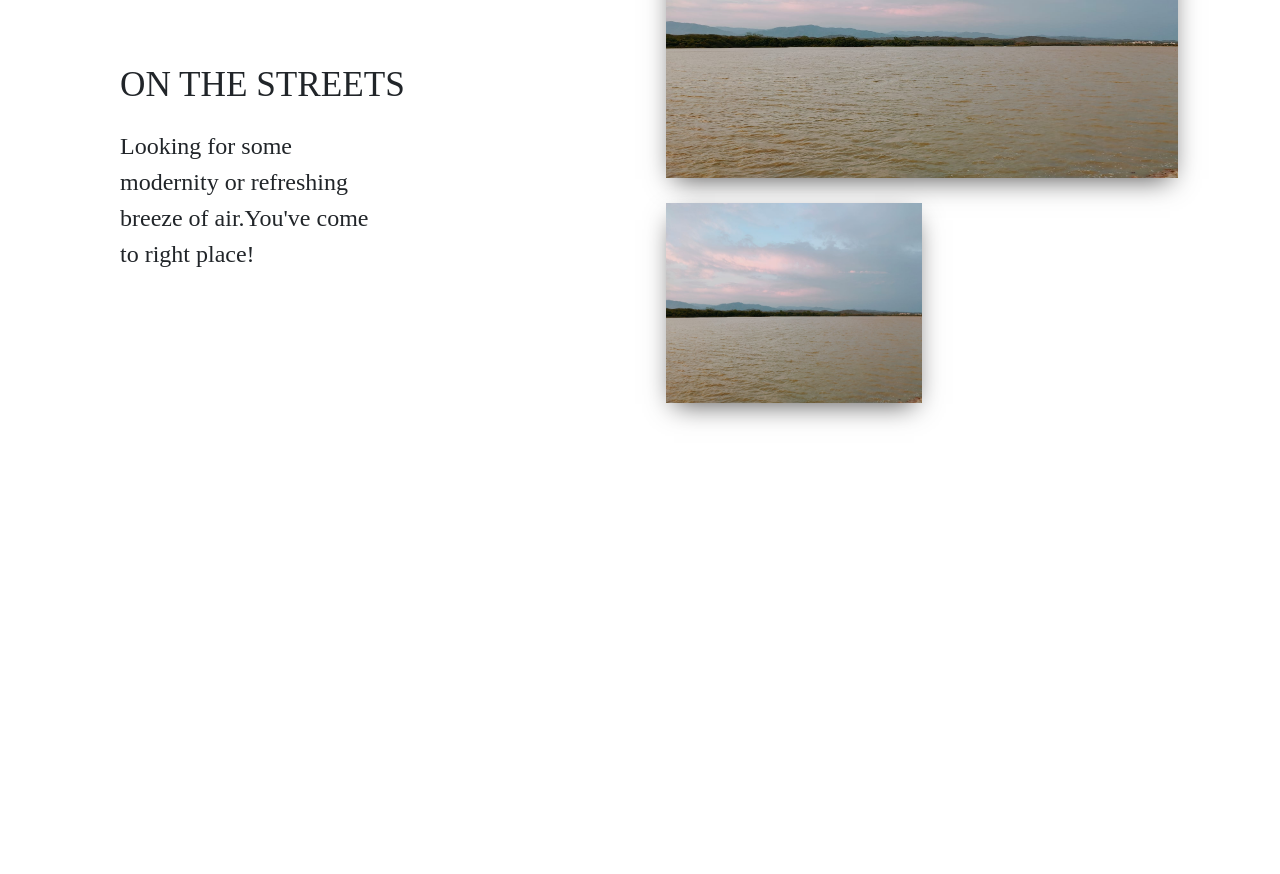
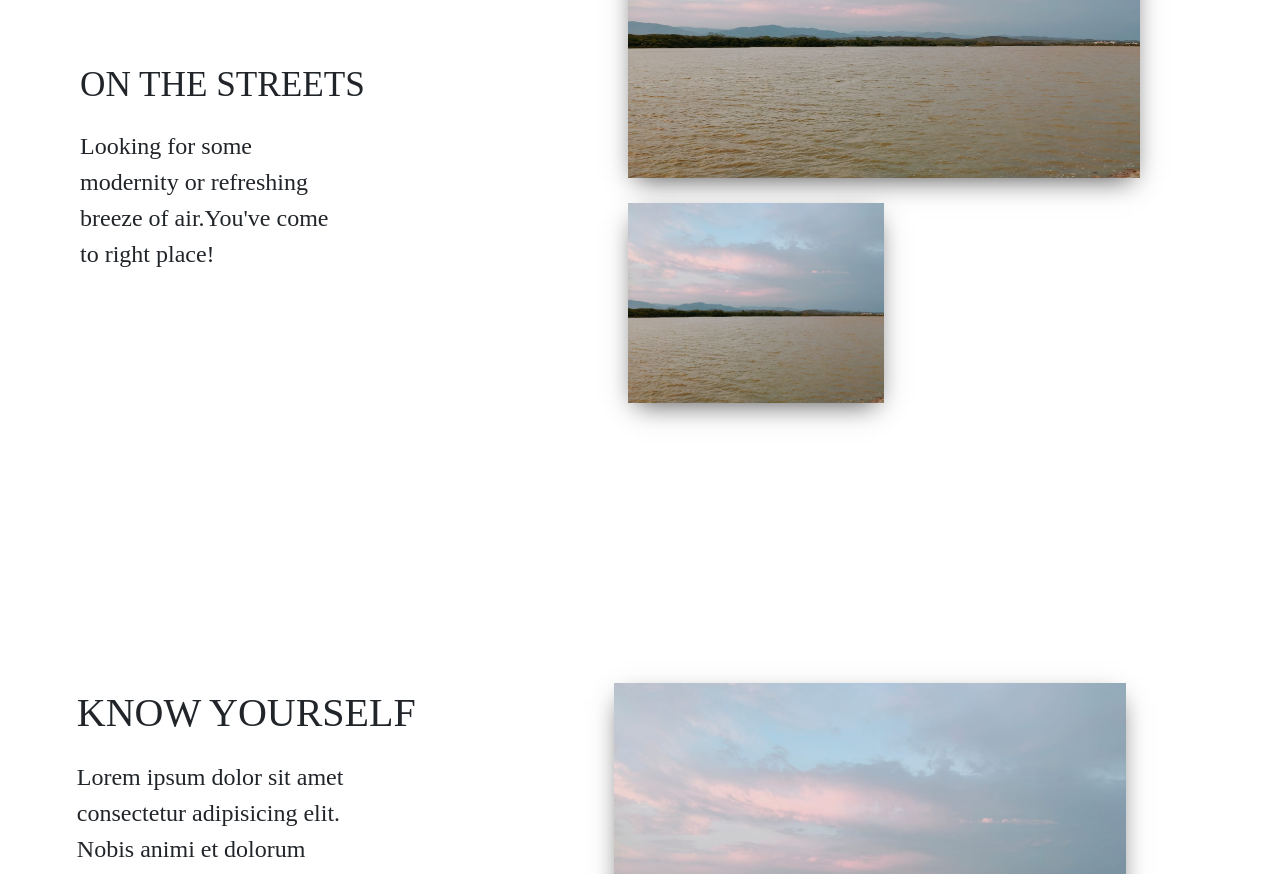
Before and after one commit to vivekk-tiwari/LOCALE, a React (Create React App) app: page /cafes in a window 1280 px wide. Shown: the part 1861-2735 px from the top of the page. Before the commit the page ends 2424 px from the top, so only its background shows below. Built offline with nearby package versions, Linux system fonts and the light colour scheme.

Commit message:
update cafes component

```diff
--- a/public/styles.css
+++ b/public/styles.css
@@ -545,7 +545,7 @@ body{
 }
 .cafes2_main{
     margin-top: 20%;
-    margin-left: 10%;
+    margin-left: 5%;
 }
 #cafes_img,#cafes2_img{
     width: 25vw;
@@ -622,7 +622,7 @@ body{
 
 .cafes3_main{
     display: flex;
-    margin-left: 15%;
+    margin-left: 10%;
     margin-top: 20%;
     margin-bottom: 20%;
 }
@@ -659,3 +659,30 @@ body{
     width: 20vw;
     height: 25vh;
 }
+
+.cafes_4_main{
+    display: flex;
+    padding-top: 15%;
+    margin-bottom: 10%;
+}
+.cafes4_main1{
+    display: flex;
+    flex-direction: column;
+}
+#cafes4_text1{
+    font-size: 2.5em;
+    font-family: 'PT Serif', serif;
+    margin-left: 20%;
+    width: 30vw;
+}
+#cafes4_text2{
+    font-size: 1.5em;
+    font-family: 'PT Serif', serif;
+    margin-left: 20%;
+}
+#cafes4_img1{
+    width: 40vw;
+    height: 50vh;
+    margin-left: 45%;
+    box-shadow:0px 9px 26px -8px rgb(79, 78, 78);
+}
--- a/src/Component_2/Cafes.jsx
+++ b/src/Component_2/Cafes.jsx
@@ -1,29 +1,16 @@
 import React from 'react';
 import Cafes2 from './Cafes_2';
 import Cafes3 from './Cafes_3';
+import Cafes4 from './Cafes_4';
+import Cafes1 from './Cafes_1';
 
 function Cafes() {
     return (
         <>
-        <div className="cafes_main">
-            <div className="cafes_main1">
-
-                <div className="cafes_images">
-                <img src="./images/img_1.jpeg" alt="" id="cafes_img" />
-                <img src="./images/img_1.jpeg" alt="" id="cafes_img3" />
-                </div>
-                <p id="cafes_text1">Or just sit around</p>
-                <p id="cafes_text2">Through endless conversations and stories
-                .Spend some quality time with your loved ones.</p>
-            </div>
-
-            <div className="cafes_main2">
-                <p id="cafes_text3">HAVE SOME COFFEE!</p>
-                <img src="./images/img_1.jpeg" alt="" id="cafes_img2" />
-            </div>
-        </div>
-
+        <Cafes1/>
         <Cafes2/>
+        <Cafes3/>
+        <Cafes4/>
         <Cafes3/>
         </>
     );
--- /dev/null
+++ b/src/Component_2/Cafes_1.jsx
@@ -0,0 +1,27 @@
+import React from 'react';
+
+function Cafes1() {
+    return (
+        <>
+        <div className="cafes_main">
+            <div className="cafes_main1">
+
+                <div className="cafes_images">
+                <img src="./images/img_1.jpeg" alt="" id="cafes_img" />
+                <img src="./images/img_1.jpeg" alt="" id="cafes_img3" />
+                </div>
+                <p id="cafes_text1">Or just sit around</p>
+                <p id="cafes_text2">Through endless conversations and stories
+                .Spend some quality time with your loved ones.</p>
+            </div>
+
+            <div className="cafes_main2">
+                <p id="cafes_text3">HAVE SOME COFFEE!</p>
+                <img src="./images/img_1.jpeg" alt="" id="cafes_img2" />
+            </div>
+        </div>
+        </>
+    );
+}
+
+export default Cafes1;
--- /dev/null
+++ b/src/Component_2/Cafes_4.jsx
@@ -0,0 +1,20 @@
+import React from 'react';
+
+function Cafes4(){
+    return (
+        <>
+        <div className="cafes_4_main">
+            <div className="cafes4_main1">
+                <p id="cafes4_text1">KNOW YOURSELF</p>
+                <p id="cafes4_text2">Lorem ipsum dolor sit amet consectetur adipisicing elit. Nobis animi et dolorum recusandae voluptatem magnam consequuntur molestiae modi ipsa? Asperiores.</p>
+            </div>
+
+            <div className="cafes4_main2">
+                <img src="./images/img_1.jpeg" alt="" id="cafes4_img1" />
+            </div>
+        </div>
+        </>
+    );
+}
+
+export default Cafes4;
```
